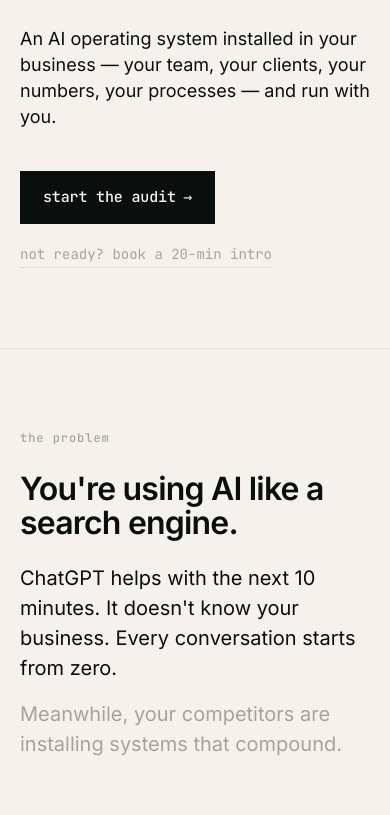
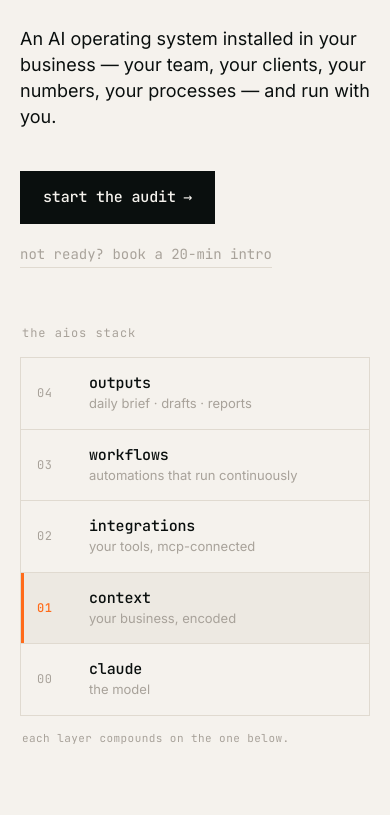
Before and after one commit to benwebb100/AIOS, a plain HTML site: page landing-page/index.html in a window 390 px wide. Shown: the part 285-1100 px from the top of the page. Drawn offline with Linux system fonts and the light colour scheme.

Commit message:
Add 2-col hero with AIOS stack infographic
Hero splits into text (left) + visual (right). Visual is a CSS-rendered
5-layer stack (claude → context → integrations → workflows → outputs)
with mono labels, layer numbers, and amber accent on the context layer
as the differentiator. Pure CSS, brand-consistent, responsive — collapses
to 1-col below 880px.

Co-Authored-By: Claude Opus 4.7 <noreply@anthropic.com>

```diff
--- a/landing-page/index.html
+++ b/landing-page/index.html
@@ -30,12 +30,56 @@
 
     <!-- HERO -->
     <section class="hero" id="hero">
-      <div class="container">
-        <h1 class="hero-headline">AI that actually knows your business.</h1>
-        <p class="hero-sub">An AI operating system installed in your business — your team, your clients, your numbers, your processes — and run with you.</p>
-        <div class="hero-ctas">
-          <a href="#book" class="btn btn-primary">start the audit <span aria-hidden="true">→</span></a>
-          <a href="#book" class="btn-secondary">not ready? book a 20-min intro</a>
+      <div class="container hero-grid">
+        <div class="hero-text">
+          <h1 class="hero-headline">AI that actually knows your business.</h1>
+          <p class="hero-sub">An AI operating system installed in your business — your team, your clients, your numbers, your processes — and run with you.</p>
+          <div class="hero-ctas">
+            <a href="#book" class="btn btn-primary">start the audit <span aria-hidden="true">→</span></a>
+            <a href="#book" class="btn-secondary">not ready? book a 20-min intro</a>
+          </div>
+        </div>
+
+        <div class="hero-visual" aria-hidden="true">
+          <p class="stack-caption">the aios stack</p>
+          <div class="aios-stack">
+            <div class="layer">
+              <span class="layer-num">04</span>
+              <div class="layer-text">
+                <span class="layer-label">outputs</span>
+                <span class="layer-desc">daily brief · drafts · reports</span>
+              </div>
+            </div>
+            <div class="layer">
+              <span class="layer-num">03</span>
+              <div class="layer-text">
+                <span class="layer-label">workflows</span>
+                <span class="layer-desc">automations that run continuously</span>
+              </div>
+            </div>
+            <div class="layer">
+              <span class="layer-num">02</span>
+              <div class="layer-text">
+                <span class="layer-label">integrations</span>
+                <span class="layer-desc">your tools, mcp-connected</span>
+              </div>
+            </div>
+            <div class="layer layer-accent">
+              <span class="layer-num">01</span>
+              <div class="layer-text">
+                <span class="layer-label">context</span>
+                <span class="layer-desc">your business, encoded</span>
+              </div>
+            </div>
+            <div class="layer">
+              <span class="layer-num">00</span>
+              <div class="layer-text">
+                <span class="layer-label">claude</span>
+                <span class="layer-desc">the model</span>
+              </div>
+            </div>
+          </div>
+          <p class="stack-footnote">each layer compounds on the one below.</p>
         </div>
       </div>
     </section>
--- a/landing-page/styles.css
+++ b/landing-page/styles.css
@@ -196,19 +196,25 @@ body {
   padding-bottom: clamp(5rem, 12vw, 9rem);
   border-bottom: 1px solid var(--color-border);
 }
+.hero-grid {
+  display: grid;
+  grid-template-columns: 1.1fr 0.9fr;
+  gap: clamp(2.5rem, 6vw, 5rem);
+  align-items: center;
+}
 .hero-headline {
   font-size: var(--fs-h1);
   font-weight: 600;
   line-height: 1.0;
   letter-spacing: -0.035em;
-  max-width: 16ch;
+  max-width: 14ch;
   margin-bottom: 2rem;
 }
 .hero-sub {
   font-size: clamp(1.125rem, 2vw, 1.375rem);
   line-height: 1.45;
   color: var(--color-primary);
-  max-width: 38rem;
+  max-width: 32rem;
   margin-bottom: 2.5rem;
 }
 .hero-ctas {
@@ -216,6 +222,83 @@ body {
   align-items: center;
   flex-wrap: wrap;
   gap: 1.5rem 2rem;
+}
+
+/* ----- AIOS stack infographic ----- */
+.hero-visual { width: 100%; }
+.stack-caption {
+  font-family: var(--font-mono);
+  font-size: 0.75rem;
+  letter-spacing: 0.08em;
+  text-transform: lowercase;
+  color: var(--color-muted);
+  margin-bottom: 0.875rem;
+  padding-left: 0.125rem;
+}
+.aios-stack {
+  display: flex;
+  flex-direction: column;
+  border: 1px solid var(--color-border);
+  background: var(--color-bg);
+}
+.layer {
+  display: grid;
+  grid-template-columns: 3rem 1fr;
+  align-items: center;
+  padding: 1.125rem 1.25rem;
+  border-bottom: 1px solid var(--color-border);
+  gap: 1rem;
+  transition: background 0.2s ease;
+  position: relative;
+}
+.layer:last-child { border-bottom: none; }
+.layer:hover { background: var(--color-bg-alt); }
+.layer-num {
+  font-family: var(--font-mono);
+  font-size: 0.75rem;
+  color: var(--color-muted);
+  letter-spacing: 0.04em;
+}
+.layer-text {
+  display: flex;
+  flex-direction: column;
+  gap: 0.1875rem;
+  min-width: 0;
+}
+.layer-label {
+  font-family: var(--font-mono);
+  font-size: 0.9375rem;
+  font-weight: 500;
+  color: var(--color-primary);
+  letter-spacing: -0.01em;
+  line-height: 1.2;
+}
+.layer-desc {
+  font-size: 0.8125rem;
+  color: var(--color-muted);
+  line-height: 1.35;
+}
+.layer-accent {
+  background: var(--color-bg-alt);
+}
+.layer-accent::before {
+  content: '';
+  position: absolute;
+  left: 0;
+  top: 0;
+  bottom: 0;
+  width: 3px;
+  background: var(--color-accent);
+}
+.layer-accent .layer-num { color: var(--color-accent); font-weight: 500; }
+.layer-accent .layer-label { color: var(--color-primary); }
+.stack-footnote {
+  font-family: var(--font-mono);
+  font-size: 0.6875rem;
+  letter-spacing: 0.04em;
+  color: var(--color-muted);
+  margin-top: 0.875rem;
+  padding-left: 0.125rem;
 }
 
 /* ----- Tile grid ----- */
@@ -427,10 +510,22 @@ body {
 .footer-meta a:hover { color: var(--color-accent); }
 
 /* ----- Responsive ----- */
+@media (max-width: 880px) {
+  .hero-grid {
+    grid-template-columns: 1fr;
+    gap: 3.5rem;
+  }
+  .hero-visual {
+    max-width: 440px;
+  }
+  .hero-headline { max-width: 16ch; }
+}
+
 @media (max-width: 640px) {
   .hero-ctas { flex-direction: column; align-items: flex-start; gap: 1.25rem; }
   .step { grid-template-columns: 3rem 1fr; gap: 1rem; }
   .footer-inner { gap: 0.75rem; }
+  .layer { padding: 1rem 1rem; grid-template-columns: 2.5rem 1fr; gap: 0.75rem; }
 }
 
 /* ----- Reduced motion ----- */
```
